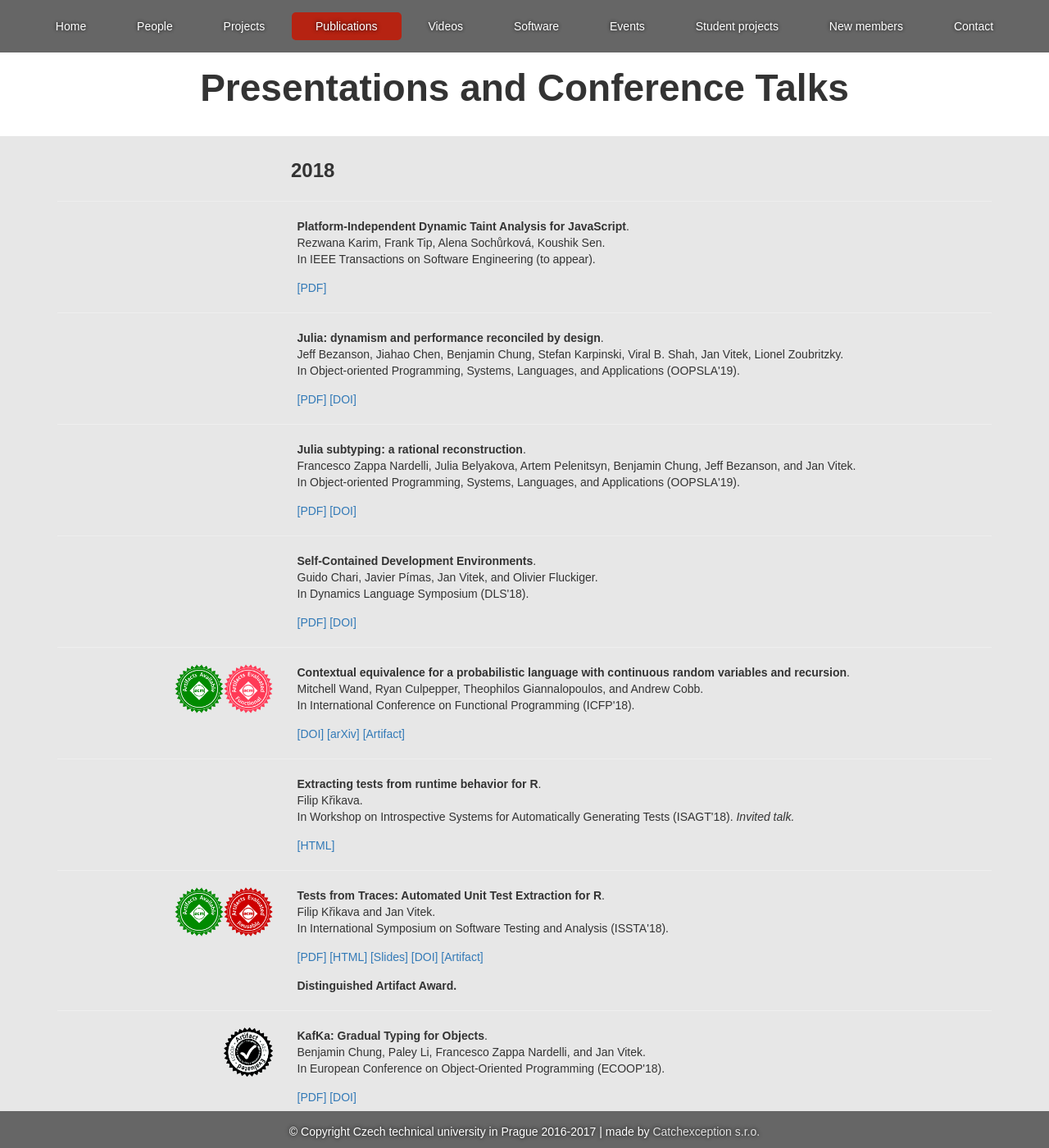
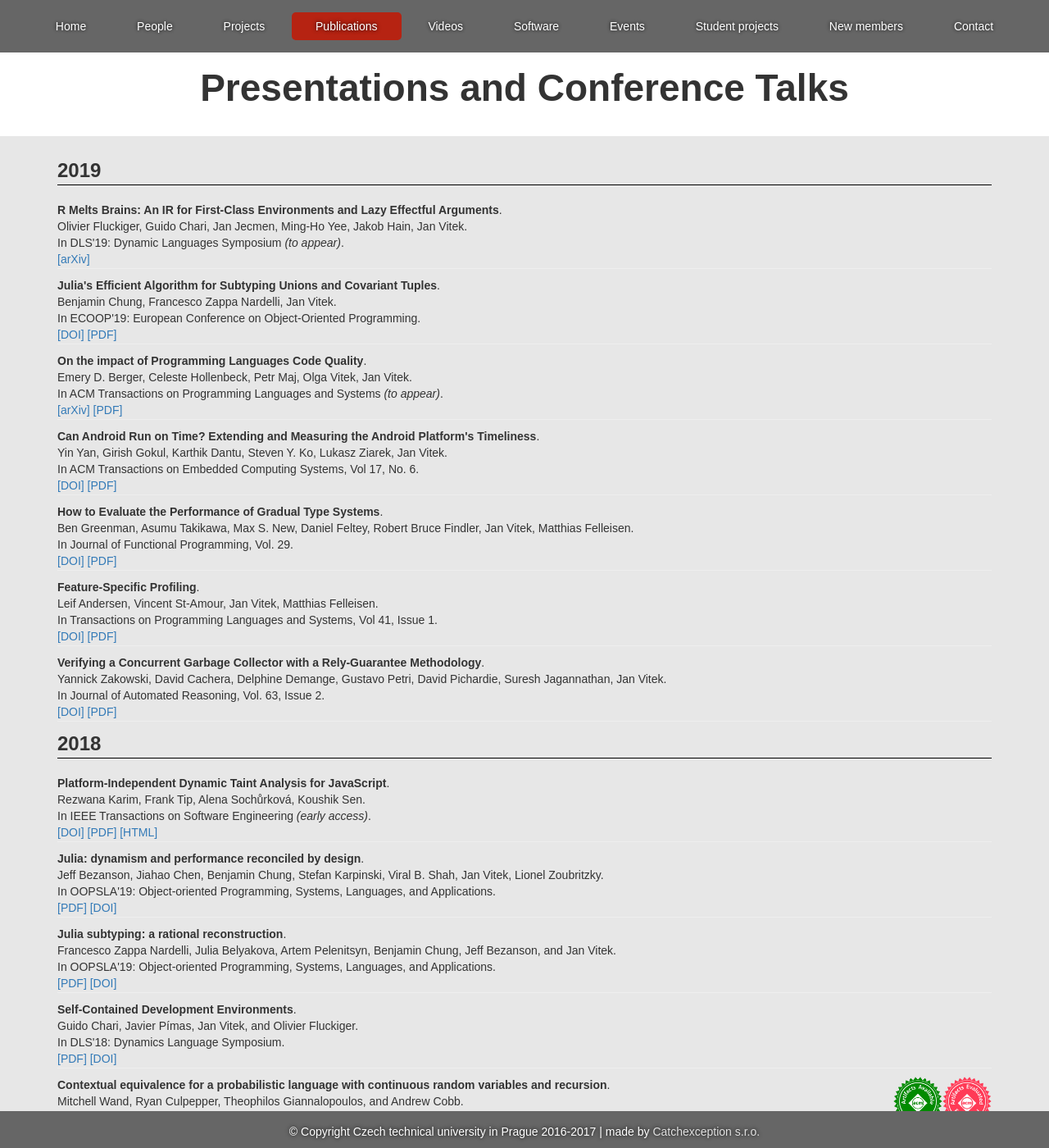
Before and after one commit to PRL-PRG/prl-prg.github.io, a Jekyll site: the page built from publications.md, in a window 1280 px wide and 1400 px high. Shown: the whole window at 82% size. Built offline with Jekyll 4.4.1, drawn with Linux system fonts in a browser that asks for light colours; some of the changed text lies outside the part shown.

Commit message:
Changed layout for pubs. Added pubs from 2019.

```diff
--- a/_includes/publication-listing.html
+++ b/_includes/publication-listing.html
@@ -14,10 +14,10 @@
         {% for year in include.years %}
         <div class="row">
             <div class="col-md-12">
-                <div class="col-sm-offset-3">
+                <!--div class="col-sm-offset-3"-->
                     <span class="small-header">{{ year }}</span>
-                </div>
-                <hr/>
+                <!--/div-->
+                <hr style="border-top: 1px solid black; margin-top: 0px";/>
             </div>
         </div>
         {% for pub in include.publications %}
@@ -25,13 +25,6 @@
         {% continue %}
         {% endif %}
         <div class="row">
-            <div class="col-sm-3 badge-container">
-                {% for badge in pub.badges %}
-                <div class="badge-wrapper">
-                   <img src="images/publications/{{badge}}.png" alt="{{badge}}"/>
-                </div>
-                {% endfor %}
-            </div>
 
             <div class="col-sm-9">
                 <span class="pub-title">{{ pub.title }}</span>. <br/>
@@ -39,9 +32,17 @@
 
                 In <span class="pub-publication">
                     {% if pub.short_publication %}
-                    {{ pub.publication }} ({{ pub.short_publication }}).
+                    {% if pub.publication_note %}
+                    {{ pub.short_publication }}: {{ pub.publication }} <span class="pub-notes">({{ pub.publication_note }})</span>.
+                    {% else %}
+                    {{ pub.short_publication }}: {{ pub.publication }}.
+                    {% endif %}
+                    {% else %}
+                    {% if pub.publication_note %}
+                    {{ pub.publication }} <span class="pub-notes">({{ pub.publication_note }})</span>.
                     {% else %}
                     {{ pub.publication }}.
+                    {% endif %}
                     {% endif %}
                 </span> <!--br/-->
 
@@ -52,7 +53,7 @@
                 </span>
 
                 {% if pub.links %}
-                <div class="pub-margin-15">
+                <div> <!--class="pub-margin-15"-->
                     {% for link in pub.links %}
                     <a href="{{ link.link }}">[{{ link.text }}]</a>
                     {% endfor %}
@@ -67,14 +68,24 @@
 
                 {% if pub.long_note %}
                 <div class="pub-margin-15">
-                    <span class="pub-long-notes">{{ pub.long_note | markdownify }}.</span>
+                    <span class="pub-long-notes">{{ pub.long_note | markdownify }}</span>
                 </div>
+
+                <br/>
                 {% endif %}
               </div>
+
+            <div class="col-sm-3 badge-container">
+                {% for badge in pub.badges %}
+                <div class="badge-wrapper">
+                   <img src="images/publications/{{badge}}.png" alt="{{badge}}"/>
+                </div>
+                {% endfor %}
+            </div>
             </div>
 
             {% if forloop.last == false %}
-            <hr/>
+            <hr style="margin-top: 1px; margin-bottom: 10px;"/>
             {% endif %}
 
           {% endfor %}
--- a/publications.md
+++ b/publications.md
@@ -2,21 +2,100 @@
 layout: publications
 title: Publications
 displayed_years:
+ - 2019
  - 2018
  - 2017
 publications:
 
 ##### 2019 #####
 
+ - year: 2019
+   title: "R Melts Brains: An IR for First-Class Environments and Lazy Effectful Arguments"
+   authors: "Olivier Fluckiger, Guido Chari, Jan Jecmen, Ming-Ho Yee, Jakob Hain, Jan Vitek"
+   publication: "Dynamic Languages Symposium"
+   short_publication: "DLS'19"
+   publication_note: "to appear"
+   links:
+   - text: arXiv
+     link: https://arxiv.org/abs/1907.05118
+
+ - year: 2019
+   title: "Julia's Efficient Algorithm for Subtyping Unions and Covariant Tuples"
+   authors: "Benjamin Chung, Francesco Zappa Nardelli, Jan Vitek"
+   publication: "European Conference on Object-Oriented Programming"
+   short_publication: "ECOOP'19"
+   links:
+   - text: DOI
+     link: https://doi.org/10.4230/LIPIcs.ECOOP.2019.24
+   - text: PDF
+     link: http://janvitek.org/pubs/ecoop19.pdf
+
+ - year: 2019
+   title: "On the impact of Programming Languages Code Quality"
+   authors: "Emery D. Berger, Celeste Hollenbeck, Petr Maj, Olga Vitek, Jan Vitek"
+   publication: "ACM Transactions on Programming Languages and Systems"
+   publication_note: "to appear"
+   links:
+   - text: arXiv
+     link: https://arxiv.org/abs/1901.10220
+   - text: PDF
+     link: http://janvitek.org/pubs/toplas19.pdf
+
+ - year: 2019
+   title: "Can Android Run on Time? Extending and Measuring the Android Platform's Timeliness"
+   authors: "Yin Yan, Girish Gokul, Karthik Dantu, Steven Y. Ko, Lukasz Ziarek, Jan Vitek"
+   publication: "ACM Transactions on Embedded Computing Systems, Vol 17, No. 6"
+   links:
+   - text: DOI
+     link: https://dx.doi.org/10.1145/3289257
+   - text: PDF
+     link: http://janvitek.org/pubs/tecs18.pdf
+
+
+ - year: 2019
+   title: "How to Evaluate the Performance of Gradual Type Systems"
+   authors: "Ben Greenman, Asumu Takikawa, Max S. New, Daniel Feltey, Robert Bruce Findler, Jan Vitek, Matthias Felleisen"
+   publication: "Journal of Functional Programming, Vol. 29"
+   links:
+   - text: DOI
+     link: http://dx.doi.org/10.1017/S0956796818000217
+   - text: PDF
+     link: http://users.cs.northwestern.edu/~robby/pubs/papers/gtnffvf-jfp-2016.pdf
+
+ - year: 2019
+   title: "Feature-Specific Profiling"
+   authors: "Leif Andersen, Vincent St-Amour, Jan Vitek, Matthias Felleisen"
+   publication: "Transactions on Programming Languages and Systems, Vol 41, Issue 1"
+   links:
+   - text: DOI
+     link: https://doi.org/10.1145/3275519
+   - text: PDF
+     link: http://users.cs.northwestern.edu/~stamourv/papers/feature-specific-profiling.pdf
+
+ - year: 2019
+   title: "Verifying a Concurrent Garbage Collector with a Rely-Guarantee Methodology"
+   authors: "Yannick Zakowski, David Cachera, Delphine Demange, Gustavo Petri, David Pichardie, Suresh Jagannathan, Jan Vitek"
+   publication: "Journal of Automated Reasoning, Vol. 63, Issue 2"
+   links:
+   - text: DOI
+     link: https://doi.org/10.1007/s10817-018-9489-x
+   - text: PDF
+     link: http://janvitek.org/pubs/jar18.pdf
+
 ##### 2018 #####
 
  - year: 2018
    title: "Platform-Independent Dynamic Taint Analysis for JavaScript"
    authors: "Rezwana Karim, Frank Tip, Alena Sochůrková, Koushik Sen"
-   publication: "IEEE Transactions on Software Engineering (to appear)"
+   publication: "IEEE Transactions on Software Engineering"
+   publication_note: "early access"
    links:
+   - text: DOI
+     link: https://doi.org/10.1109/TSE.2018.2878020
    - text: PDF
      link: https://www.franktip.org/pubs/tse2018.pdf
+   - text: HTML
+     link: https://ieeexplore.ieee.org/document/8511058
 
 # November 4-9
  - year: 2018
```
